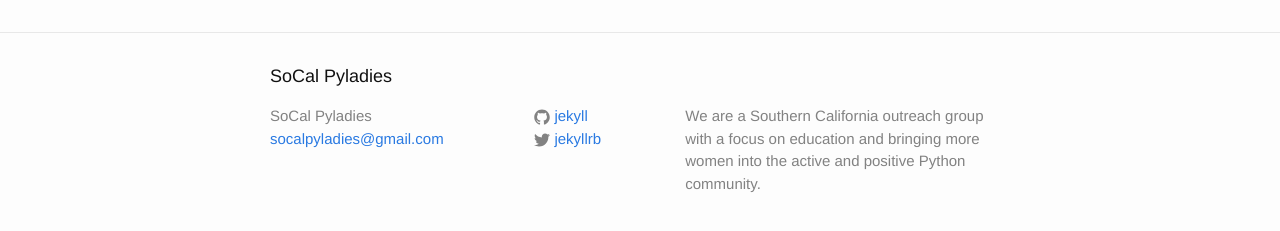
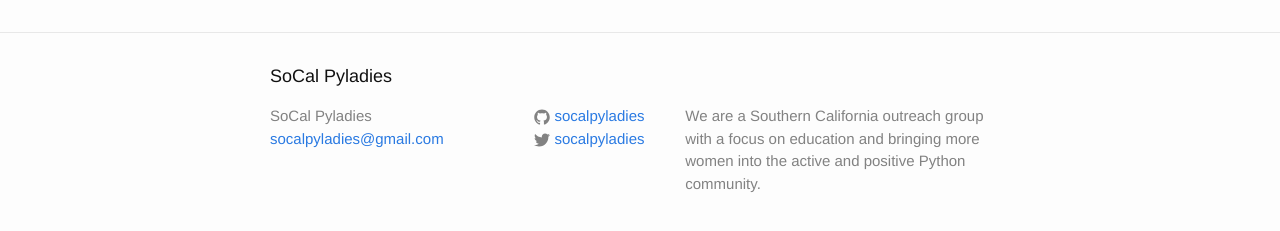
Before and after one commit to socalpyladies/socalpyladies.github.io, a Jekyll site: the page built from index.html, in a window 1280 px wide. Shown: the part 264-495 px from the top of the page. Built offline with Jekyll 4.4.1, drawn with Linux system fonts in a browser that asks for light colours.

Commit message:
Config for soc media.

```diff
--- a/_config.yml
+++ b/_config.yml
@@ -13,8 +13,8 @@ description: > # this means to ignore newlines until "baseurl:"
   and bringing more women into the active and positive Python community.
 baseurl: "" # the subpath of your site, e.g. /blog
 url: "http://socalpyladies.github.io/" # the base hostname & protocol for your site
-twitter_username: jekyllrb
-github_username:  jekyll
+twitter_username: socalpyladies
+github_username:  socalpyladies
 
 # Build settings
 markdown: kramdown
```
